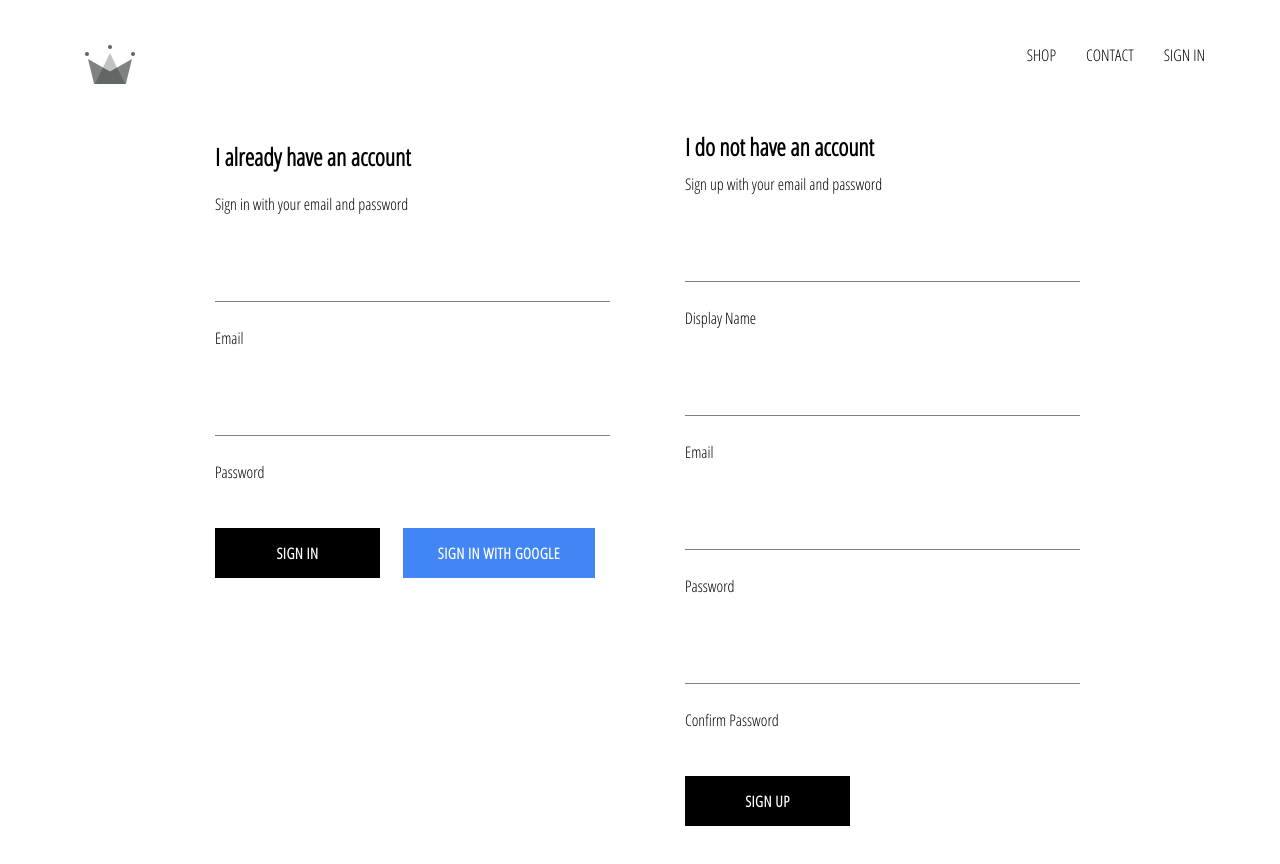
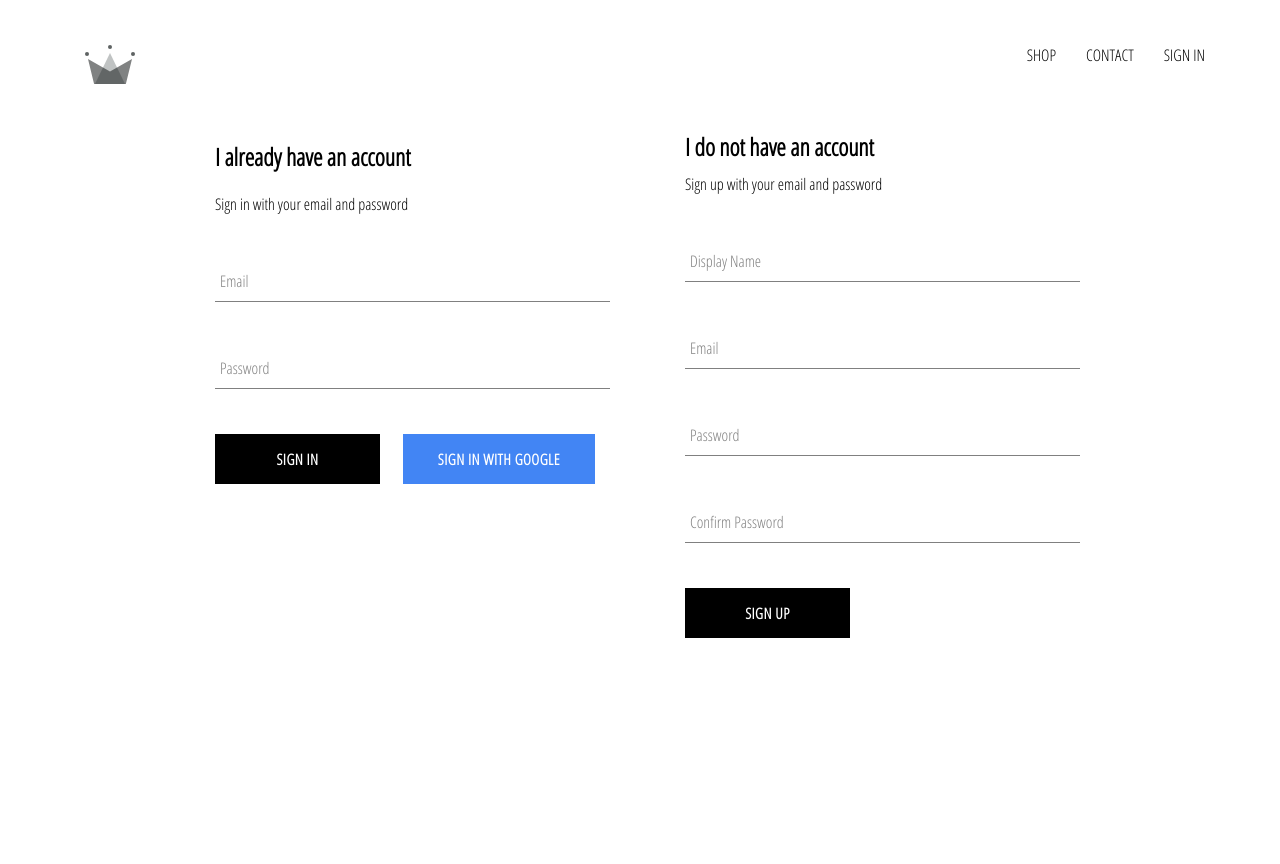
Before and after one commit to mvisanu/ecommerce-clothing-react, a React (Create React App) app: page /signin in a window 1280 px wide. Shown: the top 864 px of the page. After the commit the page ends 800 px from the top, so only its background shows below. Built offline with nearby package versions, Linux system fonts and the light colour scheme; no server answers.

Commit message:
Fixed label with form-input component

```diff
--- a/src/components/form-input/form-input.component.jsx
+++ b/src/components/form-input/form-input.component.jsx
@@ -1,18 +1,19 @@
-import React from 'react';
+import React from "react";
 
-import './form-input.styles.scss';
-
+import "./form-input.styles.scss";
 
 const FormInput = ({ handleChange, label, ...otherProps }) => (
   <div className="group">
-    <input
-      className="form-input"
-      onChange={handleChange}
-      {...otherProps}
-    />
-    {
-      label ? (<label className={`${otherProps.value.length ? 'shrink' : ''} form-input-label}`}> { label }</label>) : null
-    }
+    <input className="form-input" onChange={handleChange} {...otherProps} />
+    {label ? (
+      <label
+        className={`${
+          otherProps.value.length ? "shrink" : ""
+        } form-input-label`}
+      >
+        {label}
+      </label>
+    ) : null}
   </div>
 );
 
```
Also changed, not shown: 2 other files (tests, documents, lock files or other folders).
